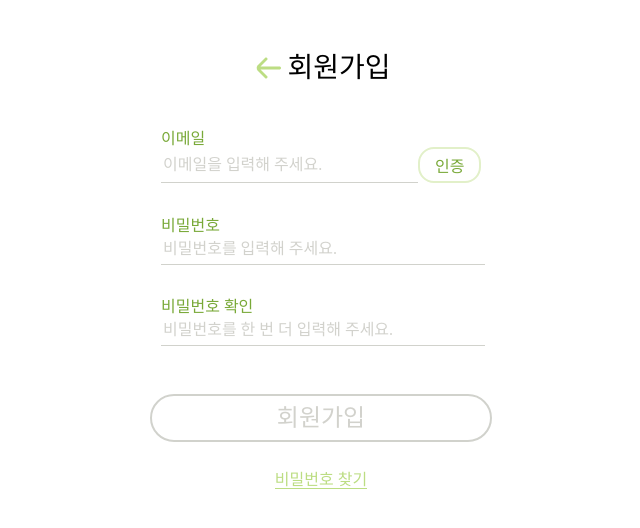
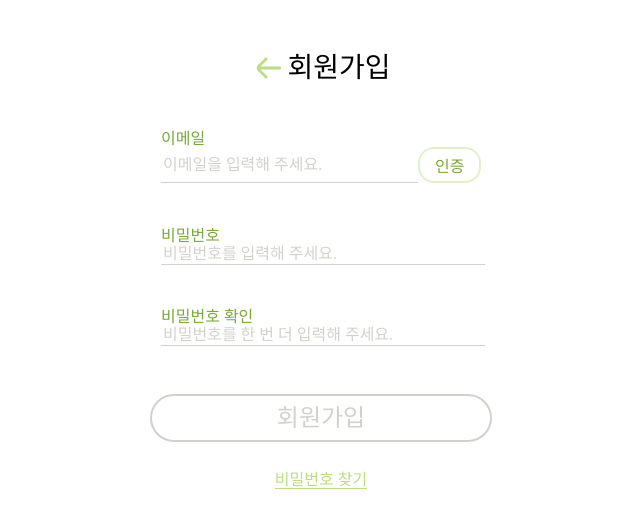
Before and after one commit to today-farm/Today-Frontend, a React (Create React App) app: page /signup in a window 1280 px wide. Shown: the top 528 px of the page, without its empty margins (319-959 px from the left). Built offline with nearby package versions, Linux system fonts and the light colour scheme; a web font is replaced by a local one.

Commit message:
design: global font-size 변경

```diff
--- a/src/style/GlobalStyle.ts
+++ b/src/style/GlobalStyle.ts
@@ -25,10 +25,7 @@ export const GlobalStyle = createGlobalStyle`
   --more-big: 28px;
   --big: 24px;
   --mid: 20px;
-  --mid-lineHeight: 24px;
   --small: 16px;
-  --small-lineHeight-1: 20px;
-  --small-lineHeight-2: 28px;
   --more-small: 14px;
 }
 
```
